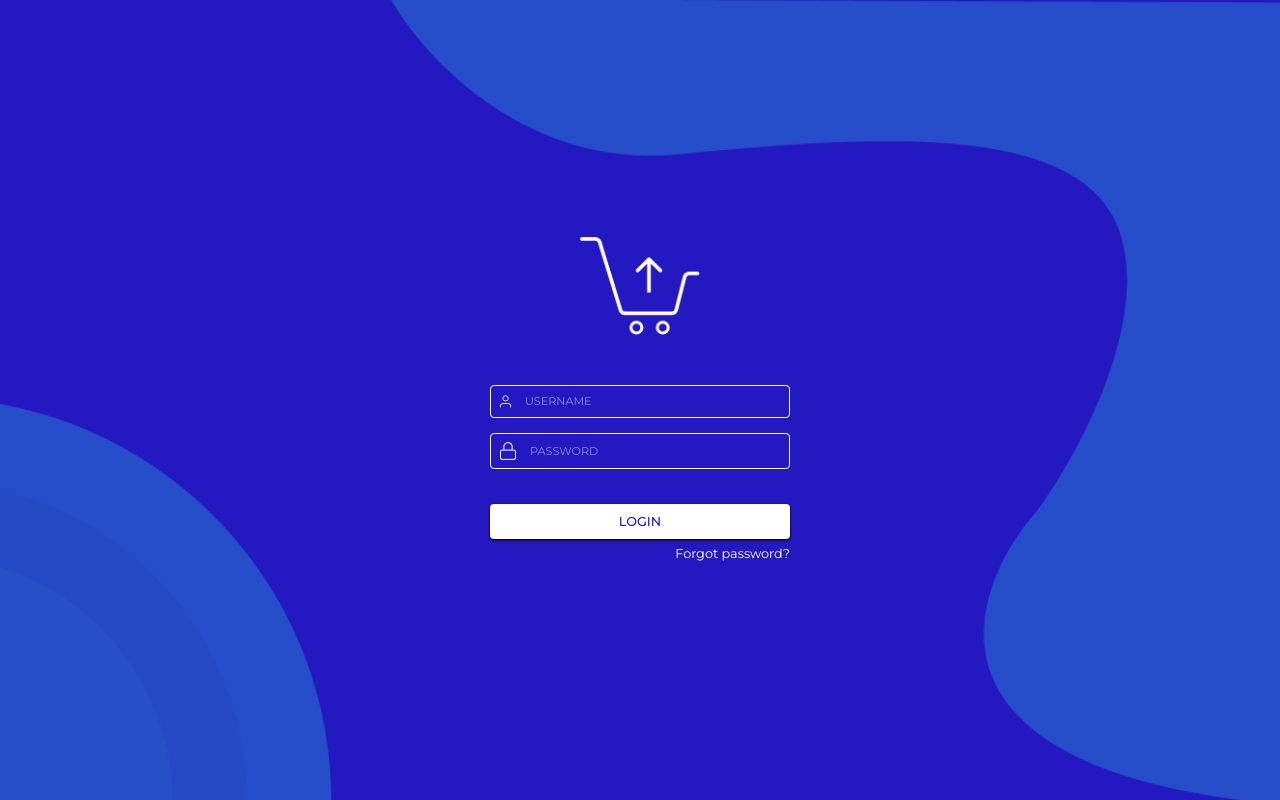
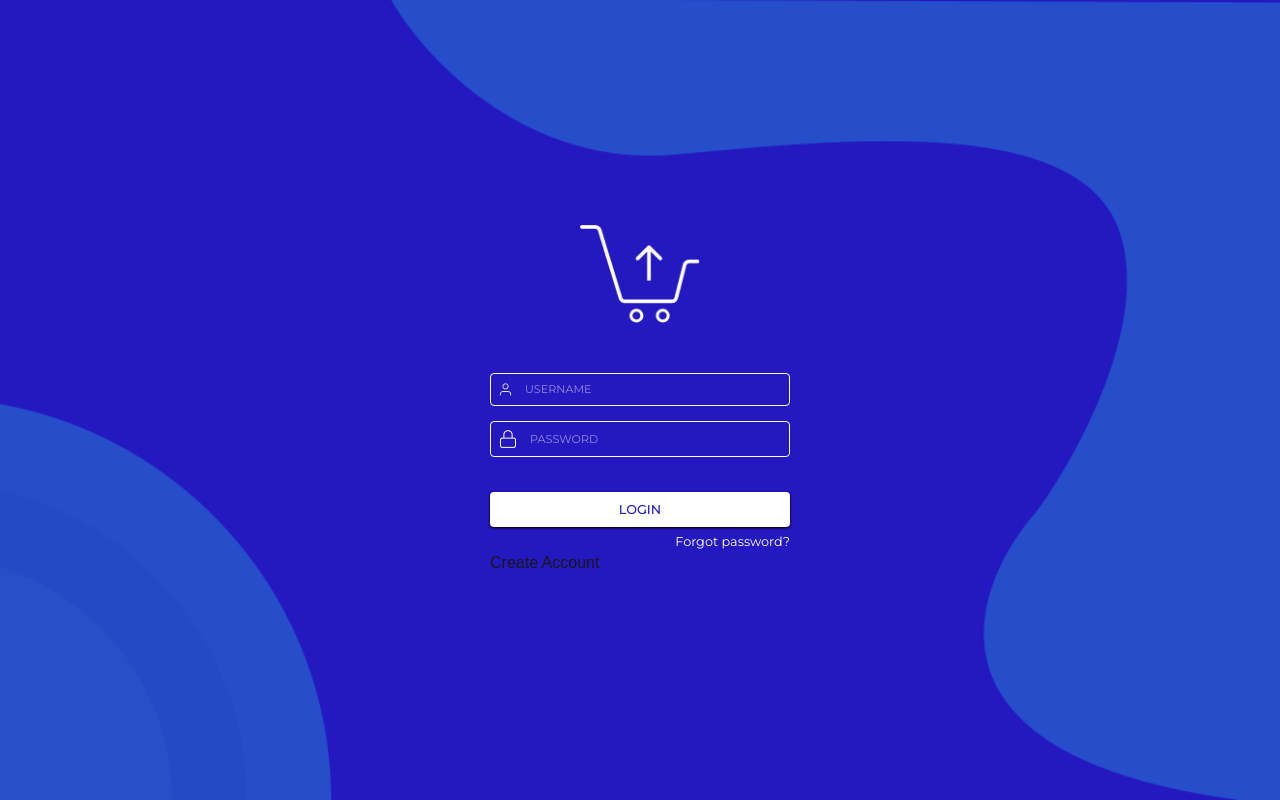
Before and after one commit to TheEldaps/Liza-Commerce, a Next.js app: page /Login in a window 1280 px wide. Built offline with nearby package versions, Linux system fonts and the light colour scheme.

Commit message:
Add create account link to Log in page

```diff
--- a/app/Login/page.tsx
+++ b/app/Login/page.tsx
@@ -62,6 +62,8 @@ export default function Login() {
           >
             Forgot password?
           </Link>
+
+          <Link href="Create account">Create Account</Link>
         </div>
       </form>
     </section>
```
